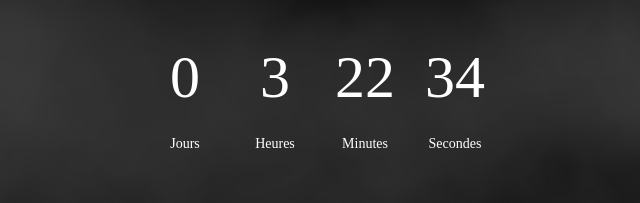
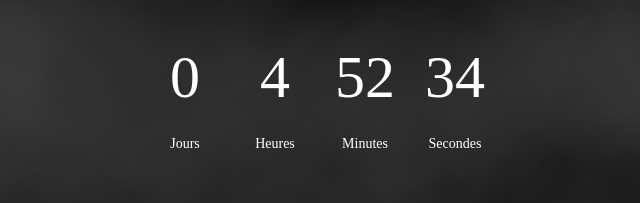
Before and after one commit to Fleur-hub/SevenLastTime, a plain HTML site: page index.html in a window 1280 px wide. Shown: the part 298-501 px from the top of the page, 320-960 px from the left. Drawn offline with Linux system fonts and the light colour scheme; a web font is replaced by a local one.

Commit message:
Update index.html

```diff
--- a/index.html
+++ b/index.html
@@ -148,7 +148,7 @@
 	<script src="vendor/countdowntime/moment-timezone-with-data.min.js"></script>
 	<script src="vendor/countdowntime/countdowntime.js"></script>
 	<script>
-        let trailerDate = new Date(2021, 1, 12, 10, 0, 0);
+        let trailerDate = new Date(2021, 1, 12, 11, 30, 0);
         let now = new Date(Date.now());
         if(trailerDate < now){
             document.getElementById("countdown").innerHTML = '<iframe width="1229" height="922" src="https://fleur-hub.github.io/SevenLastTimeProject/" frameborder="0" allow="accelerometer; autoplay; clipboard-write; encrypted-media; gyroscope; picture-in-picture" allowfullscreen></iframe>'
```
